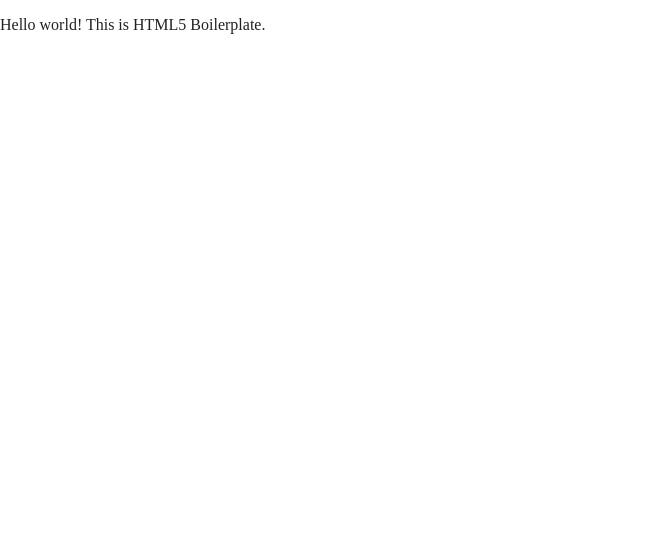
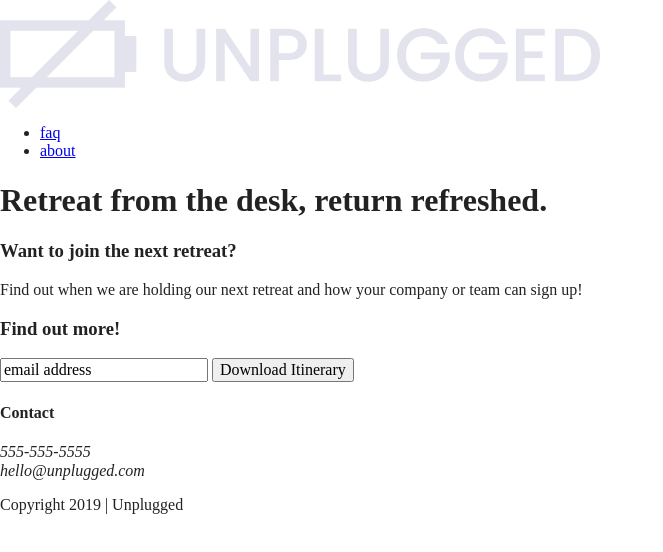
Before and after one commit to echo-codes/unplugged-retreat, a website built with Parcel: page index.html in a window 1280 px wide. Shown: the whole page, without its empty margins (0-663 px from the left). Built offline with nearby package versions, Linux system fonts and the light colour scheme.

Commit message:
Added code shell and html content for header and footer

```diff
--- a/index.html
+++ b/index.html
@@ -3,7 +3,7 @@
 
 <head>
   <meta charset="utf-8">
-  <title></title>
+  <title>Unplugged | Retreats</title>
   <meta name="description" content="">
   <meta name="viewport" content="width=device-width, initial-scale=1">
 
@@ -25,7 +25,70 @@
 <body>
 
   <!-- Add your site or application content here -->
-  <p>Hello world! This is HTML5 Boilerplate.</p>
+  <header>
+    <div class="content-wrapper">
+      <a href="#"><img src="img/unpluggedlogo.png" alt="unplugged logo" /></a>
+      <div class="header-divider"></div>
+      <nav>
+        <ul>
+          <li><a href="faq/index.html" target="_blank">faq</a> </li>
+          <li><a href="about/index.html" target="_blank">about</a></li>
+        </ul>
+      </nav>
+    </div><!--end of content-wrapper-->
+  </header>
+
+  <main>
+    <section class="hero-area">
+      <div class="content-wrapper">
+        <h1>Retreat from the desk, return refreshed.</h1>
+      </div>
+    </section>
+
+    <aside>
+      <div class="content-wrapper">
+        <div class="form-description">
+          <h3>Want to join the next retreat?</h3>
+          <p>
+            Find out when we are holding our next retreat and how your company or team can sign up!
+          </p>
+        </div>
+        <div class="form">
+          <h3>Find out more!</h3>
+          <input type="text" name="name" value="email address" />
+          <input type="button" value="Download Itinerary" />
+        </div>
+      </div><!--end of aside content wrapper-->
+    </aside>
+
+  </main><!--end of main wrapper-->
+
+  <footer>
+    <div class="content-wrapper">
+      <div class="footer-content">
+        <div class="contact">
+          <h4>Contact</h4>
+          <address>
+            555-555-5555</br>
+            hello@unplugged.com
+          </address>
+        </div>
+        <div class="social">
+          <div class="social-icons">
+            <p><a href="" target="_blank"></a></p><!--facebook icon and link-->
+            <p><a href="" target="_blank"></a></p><!--twitter icon and link-->
+            <p><a href="" target="_blank"></a></p><!--instagram icon and link-->
+          </div>
+        </div>
+      </div><!--end of footer content-->
+    </div><!--end of footer content wrapper-->
+    <div class="copyright">
+      <p>Copyright 2019 | Unplugged</p>
+    </div>
+  </footer>
+
+
+
   <script src="js/vendor/modernizr-3.11.2.min.js"></script>
   <script src="js/plugins.js"></script>
   <script src="js/main.js"></script>
```
Also changed, not shown: img/rawpixel-800820-unsplash1.jpg (added), img/unpluggedlogo.png (added), 3 other files.
